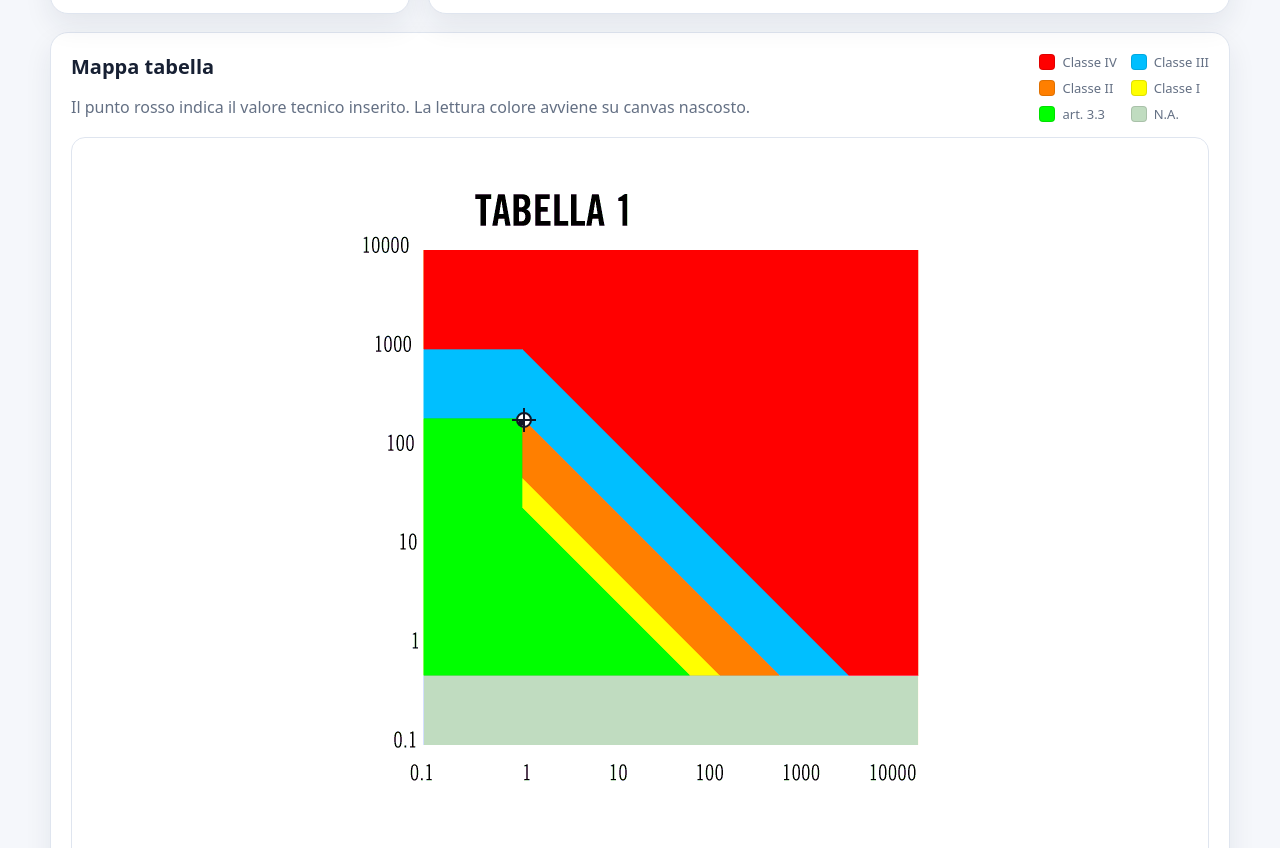
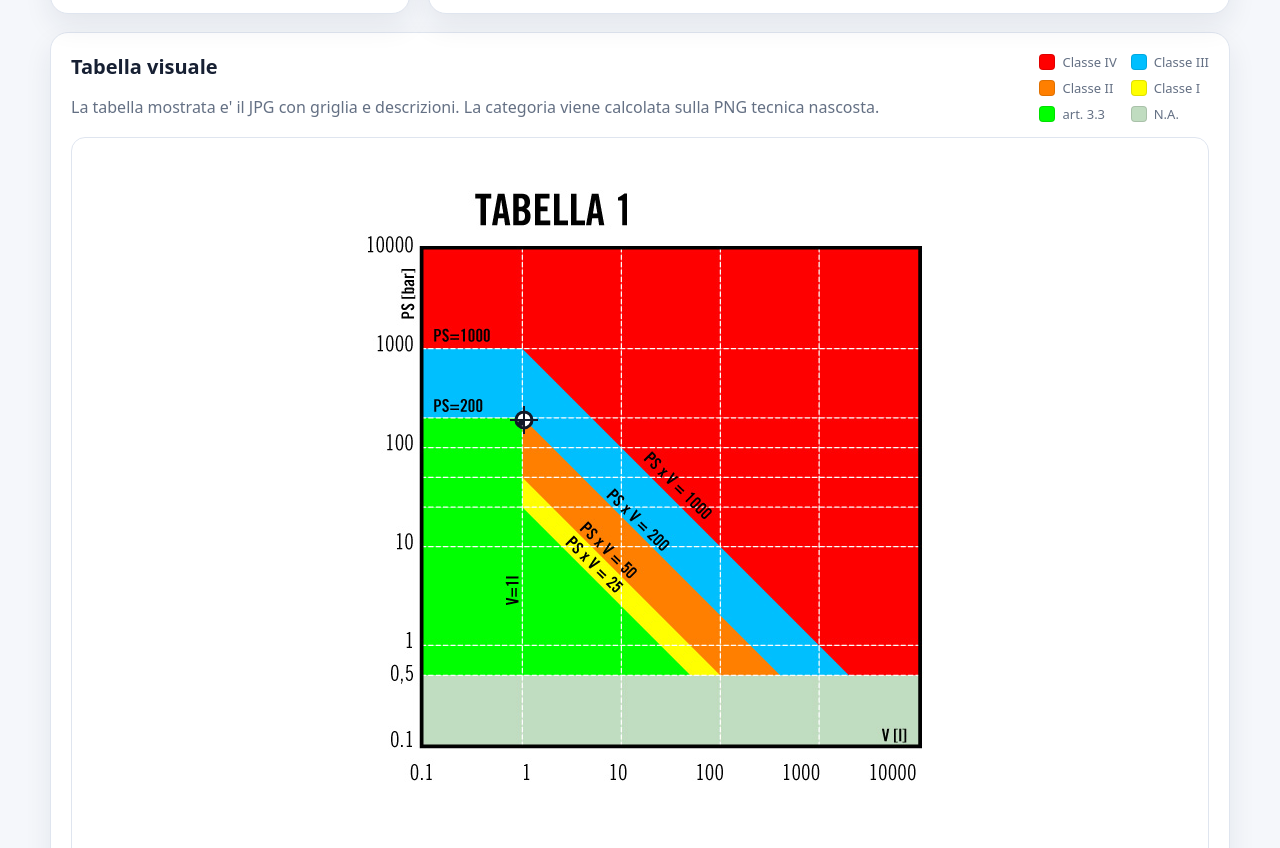
Before and after one commit to danicresh/ped-calculator, a plain HTML site: page index.html in a window 1280 px wide. Shown: the part 811-1659 px from the top of the page. Drawn offline with Linux system fonts and the light colour scheme.

Commit message:
Add files via upload

```diff
--- a/index.html
+++ b/index.html
@@ -3,7 +3,7 @@
 <head>
   <meta charset="utf-8">
   <meta name="viewport" content="width=device-width, initial-scale=1">
-  <title>Calcolo Categoria PED</title>
+  <title>Calcolo Categoria PED 2014/68/UE</title>
   <link rel="stylesheet" href="css/style.css">
 </head>
 <body>
@@ -11,12 +11,12 @@
     <header class="hero">
       <div>
         <p class="eyebrow">PED Calculator</p>
-        <h1>Calcolo categoria PED DaniCre</h1>
+        <h1>Calcolo categoria PED 2014/68/UE</h1>
         <p class="subtitle">
-          Calloneddusu calcoliamo CAT PED e gestione dei punti di confine.
+          Calloneddusu calcoliamo la cat PED e gestiamo i punti di confine.
         </p>
       </div>
-      <div class="badge">Versione prototipo</div>
+      <div class="badge">Versione beta</div>
     </header>
 
     <section class="layout">
@@ -43,8 +43,8 @@
         <label id="groupWrap">
           Gruppo fluido
           <select id="fluidGroup">
-            <option value="1">Gruppo 1</option>
-            <option value="2">Gruppo 2</option>
+            <option value="1">Gruppo 1 (Pericoloso)</option>
+            <option value="2">Gruppo 2 (NON pericoloso)</option>
           </select>
         </label>
 
@@ -84,8 +84,8 @@
     <section class="card map-card">
       <div class="map-header">
         <div>
-          <h2>Mappa tabella</h2>
-          <p>Il punto rosso indica il valore tecnico inserito. La lettura colore avviene su canvas nascosto.</p>
+          <h2>Tabella visuale</h2>
+          <p>La tabella mostrata e' il JPG con griglia e descrizioni. La categoria viene calcolata sulla PNG tecnica nascosta.</p>
         </div>
         <div class="legend" aria-label="Legenda categorie">
           <span><i style="background:#ff0000"></i> Classe IV</span>
@@ -105,8 +105,7 @@
 
     <footer>
       <p>
-        Nota: questa versione usa le mappe colore fornite. Per uso ufficiale verificare sempre i risultati
-        rispetto alla direttiva PED applicabile e alle tabelle originali.
+        Nota: il risultato e' ottenuto dalle mappe colore fornite. Verifica bene sulla mappa.
       </p>
     </footer>
   </main>
--- a/js/ped.js
+++ b/js/ped.js
@@ -8,23 +8,21 @@ const CATEGORY_BY_HEX = {
 };
 
 const CALIBRATION = {
-  // Replica la logica Delphi:
+  // Replica la logica Delphi originale:
   // X = 200 + log10(valore ascissa) * 100
   // Y = 500 - log10(PS) * 100
   xZero: 200,
   yZero: 500,
   pxPerDecade: 100,
 
-  // Limiti effettivi colorati nelle PNG fornite.
-  // Servono per evitare letture fuori grafico a 10000 esatti.
+  // Area grafico effettiva nelle immagini 632x695.
   xMin: 100,
-  xMax: 593,
+  xMax: 594,
   yMin: 100,
-  yMax: 594
+  yMax: 596
 };
 
-const MAP_SIZE = { width: 632, height: 695 };
-const BOUNDARY_MAX_OFFSET_PX = 8;
+const BOUNDARY_MAX_OFFSET_PX = 6;
 
 const form = document.getElementById("pedForm");
 const productEl = document.getElementById("product");
@@ -42,8 +40,10 @@ const mapCanvas = document.getElementById("mapCanvas");
 const visibleCtx = visibleCanvas.getContext("2d", { willReadFrequently: false });
 const mapCtx = mapCanvas.getContext("2d", { willReadFrequently: true });
 
-let currentTable = 1;
-let currentImage = null;
+let currentTable = 0;
+let currentViewImage = null;
+let currentMapImage = null;
+let lastMarker = null;
 
 function tableFromSelection() {
   const product = productEl.value;
@@ -75,66 +75,76 @@ function updateControls() {
 
   document.getElementById("stateWrap").style.display = isSteam ? "none" : "";
   document.getElementById("groupWrap").style.display = isSteam ? "none" : "";
-
-  xValueLabelEl.textContent = product === "pipe" ? "DN" : "Volume [L]";
+  xValueLabelEl.textContent = product === "pipe" ? "DN [mm]" : "Volume [L]";
 
   const table = tableFromSelection();
   tableNoEl.textContent = table;
-  loadMap(table);
+  loadImages(table);
 }
 
-function loadMap(tableNo) {
-  if (currentTable === tableNo && currentImage) {
-    drawMap();
+function loadImages(tableNo) {
+  if (currentTable === tableNo && currentViewImage && currentMapImage) {
+    drawView(lastMarker);
     return;
   }
 
   currentTable = tableNo;
-  const img = new Image();
-  img.onload = () => {
-    currentImage = img;
-    visibleCanvas.width = img.width;
-    visibleCanvas.height = img.height;
-    mapCanvas.width = img.width;
-    mapCanvas.height = img.height;
+  currentViewImage = null;
+  currentMapImage = null;
+  lastMarker = null;
 
-    mapCtx.clearRect(0, 0, img.width, img.height);
-    mapCtx.drawImage(img, 0, 0);
+  const viewImg = new Image();
+  viewImg.onload = () => {
+    if (currentTable !== tableNo) return;
+    currentViewImage = viewImg;
+    visibleCanvas.width = viewImg.width;
+    visibleCanvas.height = viewImg.height;
+    drawView(lastMarker);
+  };
+  viewImg.src = `views/tab-${tableNo}_1.jpg`;
 
-    drawMap();
+  const mapImg = new Image();
+  mapImg.onload = () => {
+    if (currentTable !== tableNo) return;
+    currentMapImage = mapImg;
+    mapCanvas.width = mapImg.width;
+    mapCanvas.height = mapImg.height;
+    mapCtx.clearRect(0, 0, mapImg.width, mapImg.height);
+    mapCtx.drawImage(mapImg, 0, 0);
   };
-  img.src = `maps/tab-${tableNo}_0.png`;
+  mapImg.src = `maps/tab-${tableNo}_0.png`;
 }
 
-function drawMap(marker) {
-  if (!currentImage) return;
+function drawView(marker) {
+  if (!currentViewImage) return;
 
   visibleCtx.clearRect(0, 0, visibleCanvas.width, visibleCanvas.height);
-  visibleCtx.drawImage(currentImage, 0, 0);
+  visibleCtx.drawImage(currentViewImage, 0, 0);
 
   if (!marker) return;
 
   const { xReal, yReal, xRead, yRead } = marker;
 
-  // Punto tecnico reale.
   visibleCtx.save();
-  visibleCtx.lineWidth = 2;
+
+  // Punto tecnico reale: bianco con bordo nero, visibile su tutti i colori.
+  visibleCtx.lineWidth = 3;
   visibleCtx.strokeStyle = "#111827";
   visibleCtx.fillStyle = "#ffffff";
   visibleCtx.beginPath();
-  visibleCtx.arc(xReal, yReal, 7, 0, Math.PI * 2);
+  visibleCtx.arc(xReal, yReal, 8, 0, Math.PI * 2);
   visibleCtx.fill();
   visibleCtx.stroke();
 
-  visibleCtx.strokeStyle = "#111827";
+  visibleCtx.lineWidth = 2;
   visibleCtx.beginPath();
-  visibleCtx.moveTo(xReal - 12, yReal);
-  visibleCtx.lineTo(xReal + 12, yReal);
-  visibleCtx.moveTo(xReal, yReal - 12);
-  visibleCtx.lineTo(xReal, yReal + 12);
+  visibleCtx.moveTo(xReal - 14, yReal);
+  visibleCtx.lineTo(xReal + 14, yReal);
+  visibleCtx.moveTo(xReal, yReal - 14);
+  visibleCtx.lineTo(xReal, yReal + 14);
   visibleCtx.stroke();
 
-  // Pixel effettivamente letto, se diverso.
+  // Pixel letto sulla mappa tecnica, se differente dal punto reale.
   if (Number.isFinite(xRead) && Number.isFinite(yRead)) {
     visibleCtx.fillStyle = "#111827";
     visibleCtx.beginPath();
@@ -169,6 +179,8 @@ function toHex(r, g, b) {
 }
 
 function pixelHexAt(x, y) {
+  if (!currentMapImage) return null;
+
   const xi = Math.round(x);
   const yi = Math.round(y);
 
@@ -189,6 +201,8 @@ function exactCategoryAt(x, y) {
 }
 
 function nearestCategoryAt(x, y) {
+  if (!currentMapImage) return null;
+
   const xi = Math.round(x);
   const yi = Math.round(y);
 
@@ -227,7 +241,9 @@ function nearestCategoryAt(x, y) {
 function lowerBoundaryCategory(xBase, yBase) {
   const candidates = [];
 
-  for (let d = 1; d <= BOUNDARY_MAX_OFFSET_PX; d += 1) {
+  // Direzione meno severa sul grafico:
+  // ascissa minore = sinistra, PS minore = basso.
+  for (let d = 0; d <= BOUNDARY_MAX_OFFSET_PX; d += 1) {
     const x = clamp(Math.round(xBase) - d, CALIBRATION.xMin, CALIBRATION.xMax);
     const y = clamp(Math.round(yBase) + d, CALIBRATION.yMin, CALIBRATION.yMax);
     const cat = exactCategoryAt(x, y);
@@ -239,8 +255,6 @@ function lowerBoundaryCategory(xBase, yBase) {
 
   if (candidates.length === 0) return null;
 
-  // Nei confini scegliamo il lato meno severo trovato nella direzione:
-  // valore ascissa minore e PS minore.
   candidates.sort((a, b) => a.rank - b.rank);
   return candidates[0];
 }
@@ -248,20 +262,36 @@ function lowerBoundaryCategory(xBase, yBase) {
 function sampleCategory(xReal, yReal, useBoundaryMode) {
   const xNominal = clamp(Math.round(xReal), CALIBRATION.xMin, CALIBRATION.xMax);
   const yNominal = clamp(Math.round(yReal), CALIBRATION.yMin, CALIBRATION.yMax);
-
   const nominal = exactCategoryAt(xNominal, yNominal);
   const nominalHex = pixelHexAt(xNominal, yNominal);
 
-  if (nominal && !useBoundaryMode) {
-    return { ...nominal, mode: "pixel-nominale" };
+  if (!useBoundaryMode) {
+    if (nominal) return { ...nominal, mode: "pixel-nominale" };
+
+    const nearest = nearestCategoryAt(xNominal, yNominal);
+    if (nearest) {
+      return {
+        ...nearest,
+        mode: "colore-piu-vicino",
+        note: "Colore non esatto: usata categoria del colore PED piu' vicino."
+      };
     }
 
-  if (nominal && useBoundaryMode) {
-    return { ...nominal, mode: "pixel-nominale" };
+    return null;
   }
 
-  if (useBoundaryMode) {
   const lower = lowerBoundaryCategory(xNominal, yNominal);
+
+  if (lower && (!nominal || lower.rank < nominal.rank)) {
+    return {
+      ...lower,
+      nominalHex,
+      note: "Applicata gestione confine: lettura dal lato inferiore, cioe' ascissa minore e PS minore."
+    };
+  }
+
+  if (nominal) return { ...nominal, mode: "pixel-nominale" };
+
   if (lower) {
     return {
       ...lower,
@@ -269,14 +299,13 @@ function sampleCategory(xReal, yReal, useBoundaryMode) {
       note: "Pixel nominale non appartenente ai colori categoria: applicata lettura lato inferiore."
     };
   }
-  }
 
   const nearest = nearestCategoryAt(xNominal, yNominal);
   if (nearest) {
     return {
       ...nearest,
       mode: "colore-piu-vicino",
-      note: "Colore non esatto: usata categoria del colore PED più vicino."
+      note: "Colore non esatto: usata categoria del colore PED piu' vicino."
     };
   }
 
@@ -284,6 +313,10 @@ function sampleCategory(xReal, yReal, useBoundaryMode) {
 }
 
 function calculate() {
+  if (!currentMapImage || !currentViewImage) {
+    throw new Error("Le immagini della tabella non sono ancora caricate. Riprovare tra un istante.");
+  }
+
   const tableNo = tableFromSelection();
   const ps = Number(psEl.value);
   const xValue = Number(xValueEl.value);
@@ -300,12 +333,12 @@ function calculate() {
   const yRealRaw = psToYReal(ps);
   const xReal = clamp(xRealRaw, CALIBRATION.xMin, CALIBRATION.xMax);
   const yReal = clamp(yRealRaw, CALIBRATION.yMin, CALIBRATION.yMax);
+  const clipped = xReal !== xRealRaw || yReal !== yRealRaw;
 
-  const clipped = xReal !== xRealRaw || yReal !== yRealRaw;
   const sampled = sampleCategory(xReal, yReal, boundaryModeEl.checked);
 
   if (!sampled) {
-    throw new Error("Impossibile determinare la categoria dalla mappa.");
+    throw new Error("Impossibile determinare la categoria dalla mappa tecnica.");
   }
 
   const result = {
@@ -321,7 +354,8 @@ function calculate() {
     sampled
   };
 
-  drawMap(result);
+  lastMarker = result;
+  drawView(result);
   renderResult(result);
 }
 
@@ -339,7 +373,7 @@ function renderResult(result) {
       Tabella ${result.tableNo} · PS = ${result.ps} bar · ${result.xLabel} = ${result.xValue}
     </p>
     <p class="meta">
-      Pixel letto: X=${sampled.x}, Y=${sampled.y} · Colore: ${sampled.hex || sampled.nearestHex} · Modalità: ${sampled.mode}
+      Pixel letto sulla PNG tecnica: X=${sampled.x}, Y=${sampled.y} · Colore: ${sampled.hex || sampled.nearestHex} · Modalita': ${sampled.mode}
     </p>
     ${safeNote}
     ${clippedNote}
@@ -360,7 +394,9 @@ function renderResult(result) {
     modalita: sampled.mode,
     offsetConfine: sampled.offset,
     coordinateClippate: result.clipped,
-    calibrazione: CALIBRATION
+    calibrazione: CALIBRATION,
+    immagineVisibile: `views/tab-${result.tableNo}_1.jpg`,
+    mappaTecnica: `maps/tab-${result.tableNo}_0.png`
   }, null, 2);
 }
 
@@ -395,5 +431,5 @@ window.addEventListener("load", () => {
     } catch (error) {
       renderError(error);
     }
-  }, 120);
+  }, 250);
 });
```
Also changed, not shown: views/tab-1_1.jpg (added), views/tab-2_1.jpg (added), views/tab-3_1.jpg (added), views/tab-4_1.jpg (added), views/tab-5_1.jpg (added), views/tab-6_1.jpg (added), views/tab-7_1.jpg (added), views/tab-8_1.jpg (added), views/tab-9_1.jpg (added). Lines whose indentation alone changed are shown as unchanged.
